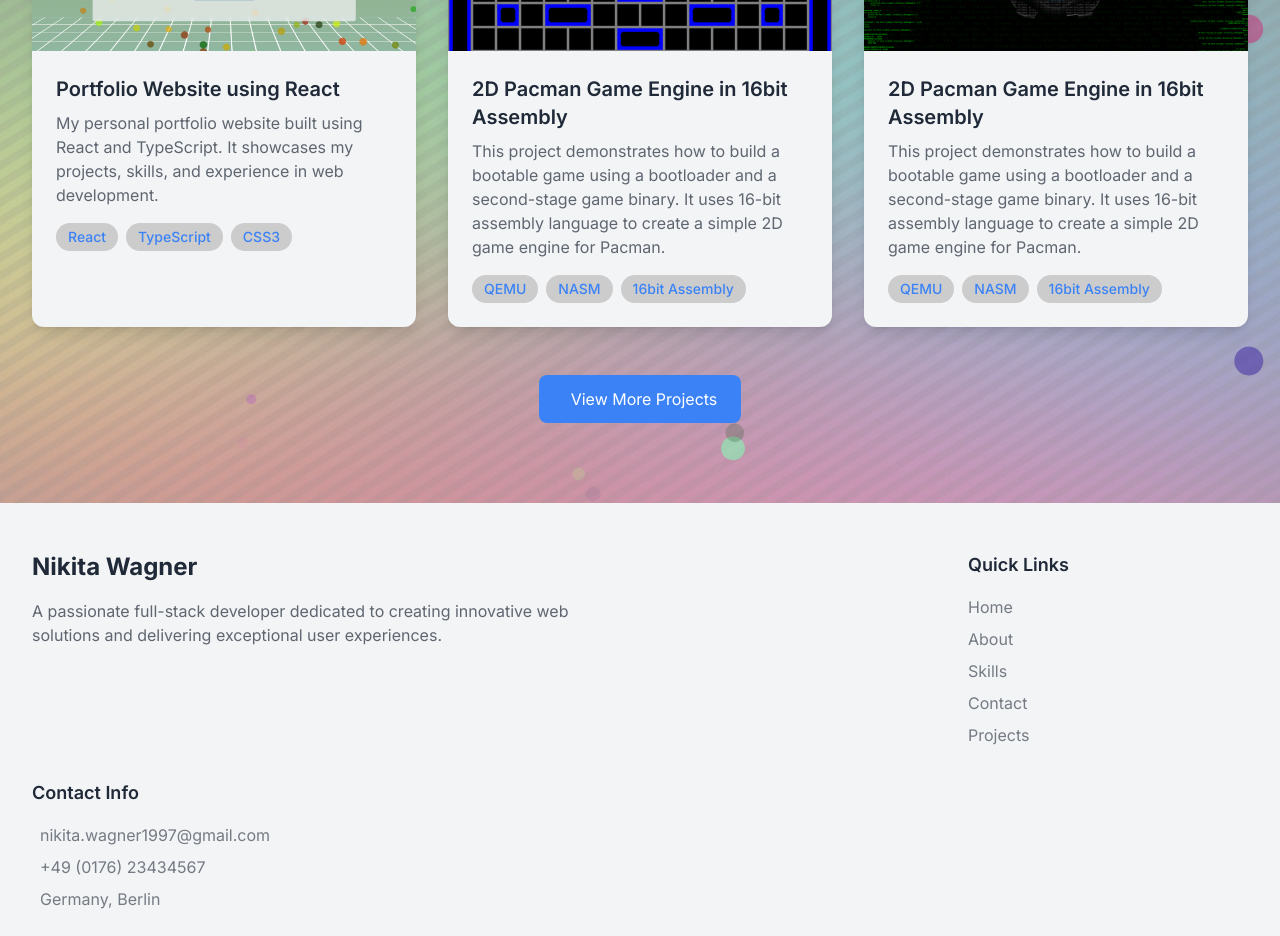
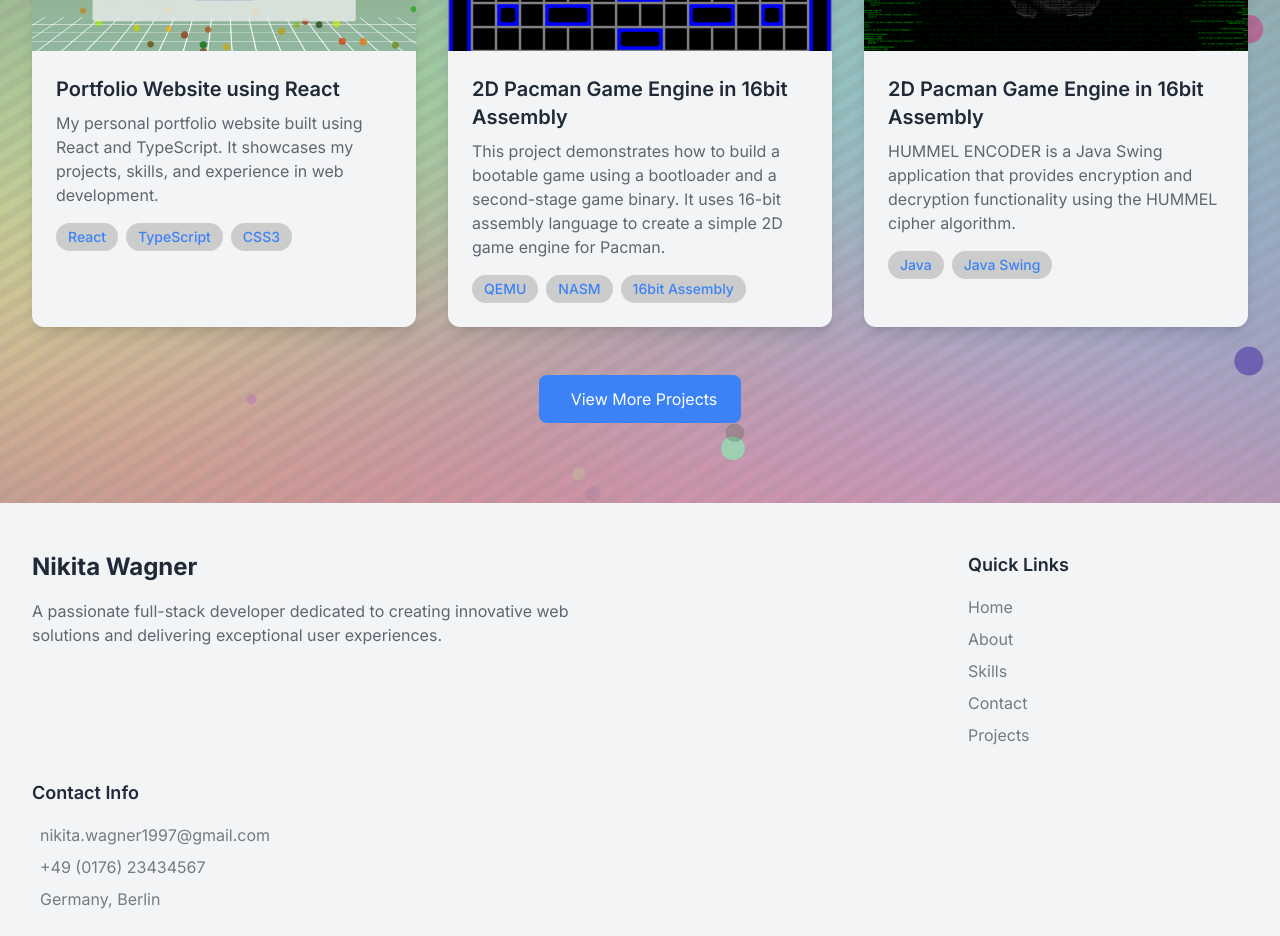
Before and after one commit to NikitaKonkov/Portfolio-React-Next, a Next.js app: page / in a window 1280 px wide. Shown: the part 5060-5996 px from the top of the page. Built offline with nearby package versions, Linux system fonts and the light colour scheme.

Commit message:
added hummel project

```diff
--- a/app/components/Projects/content.js
+++ b/app/components/Projects/content.js
@@ -53,11 +53,11 @@ export const projectsContent = {
       {
         id: 5,
         title: '2D Pacman Game Engine in 16bit Assembly',
-        description: 'This project demonstrates how to build a bootable game using a bootloader and a second-stage game binary. It uses 16-bit assembly language to create a simple 2D game engine for Pacman.',
-        technologies: ['QEMU', 'NASM', '16bit Assembly'],
+        description: 'HUMMEL ENCODER is a Java Swing application that provides encryption and decryption functionality using the HUMMEL cipher algorithm.',
+        technologies: ['Java', 'Java Swing'],
         image: './projects/hummel.png',
-        liveLink: 'https://github.com/NikitaKonkov/16bit-x86-2DGameEngine',
-        codeLink: 'https://github.com/NikitaKonkov/16bit-x86-2DGameEngine'
+        liveLink: 'https://github.com/NikitaKonkov/Java-Encoder-with-simple-UI',
+        codeLink: 'https://github.com/NikitaKonkov/Java-Encoder-with-simple-UI'
       }
     ],
     viewMore: {
```
